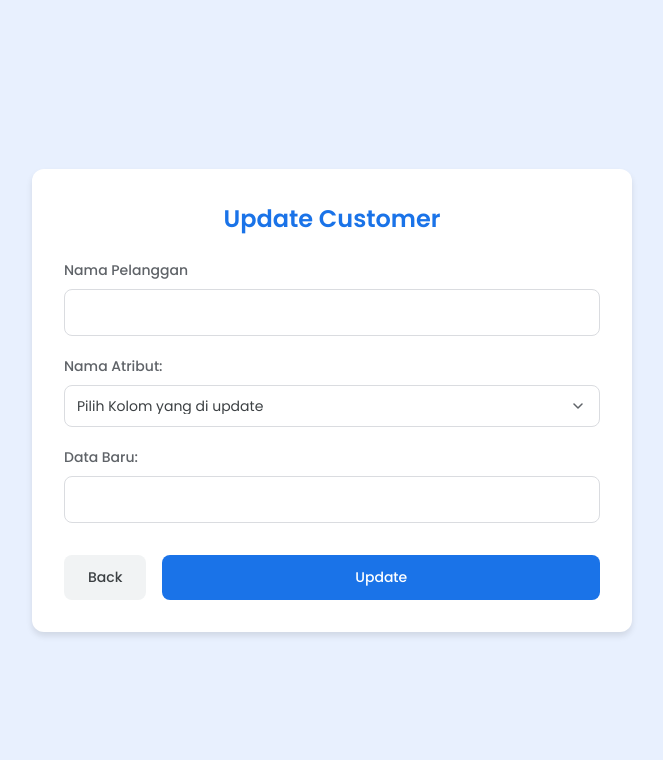
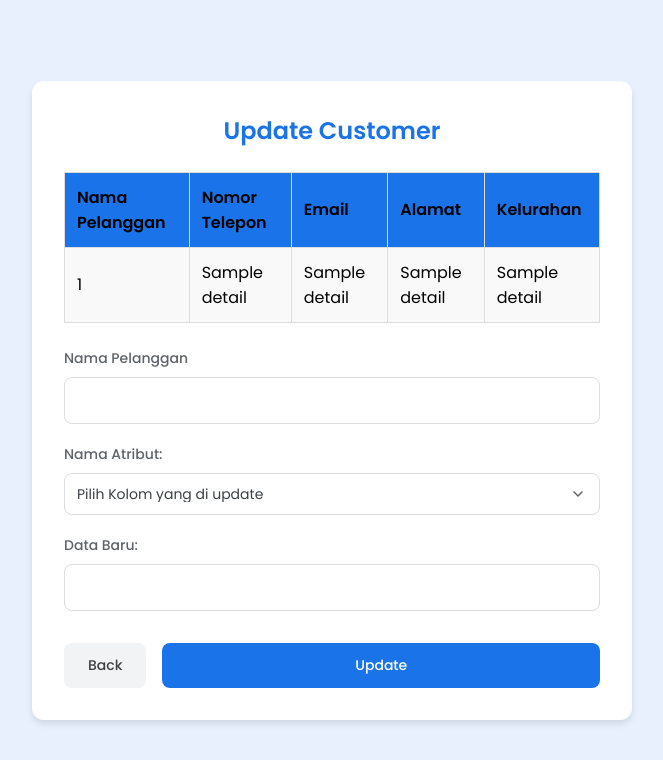
Before and after one commit to Marcellino0/TubesManpro, a Flask app: template templates/update_pelanggan.html in a window 1280 px wide. Shown: the top 760 px of the page, without its empty margins (308-971 px from the left). Run offline with Flask 3, Linux system fonts and the light colour scheme; the template is opened without the code that fills it: most values are stand-ins (such as "Sample title", 1, 10 or a date in 2020).

Commit message:
Nambah tabel + css di update pelanggan

```diff
--- a/templates/update_pelanggan.html
+++ b/templates/update_pelanggan.html
@@ -133,6 +133,28 @@
             padding-right: 2.5rem;
         }
 
+        table {
+            width: 100%;
+            border-collapse: collapse;
+            margin-top: 20px;
+        }
+        table, th, td {
+            border: 1px solid #ddd;
+        }
+        th, td {
+            padding: 12px;
+            text-align: left;
+        }
+        th {
+            background-color: #1A73E8;
+        }
+        tr:nth-child(even) {
+            background-color: #f9f9f9;
+        }
+        tr:hover {
+            background-color: #f1f1f1;
+        }
+
         @media (max-width: 640px) {
             .container {
                 padding: 1.5rem;
@@ -164,6 +186,27 @@
         {% if error %}
             <p class="error-message">{{ error }}</p>
         {% endif %}
+
+        <table>
+            <tr>
+                <th>Nama Pelanggan</th>
+                <th>Nomor Telepon</th>
+                <th>Email</th>
+                <th>Alamat</th>
+                <th>Kelurahan</th>
+            </tr>
+            {% for detail in list_pelanggan %}
+            <tr>
+                <td>{{ detail[0] }}</td>
+                <td>{{ detail[1] }}</td>
+                <td>{{ detail[2] }}</td>
+                <td>{{ detail[3] }}</td>
+                <td>{{ detail[4] }}</td>
+            </tr>
+            {% endfor %}
+        </table>
+        <br>
+
         <form action="/update_customer" method="post">
             <div class="form-group">
                 <label for="PelangganLama">Nama Pelanggan</label>
@@ -178,7 +221,7 @@
                     <option value="Nomor_Telepon">Nomor Telepon</option>
                     <option value="Email">Email</option>
                     <option value="Alamat">Alamat</option>
-                    <option value="ID_Kelurahan">ID Kelurahan</option>
+                    <option value="Kelurahan">Kelurahan</option>
                 </select>
             </div>
 
```
